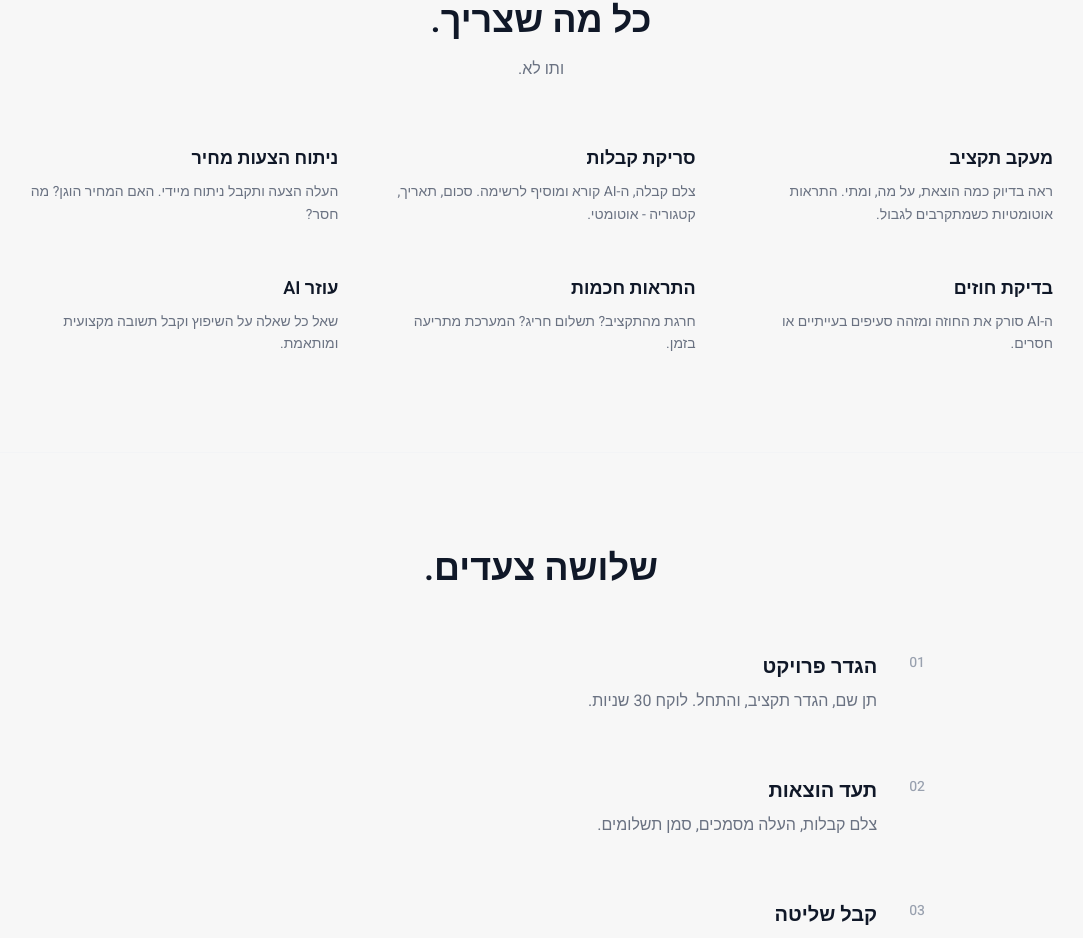
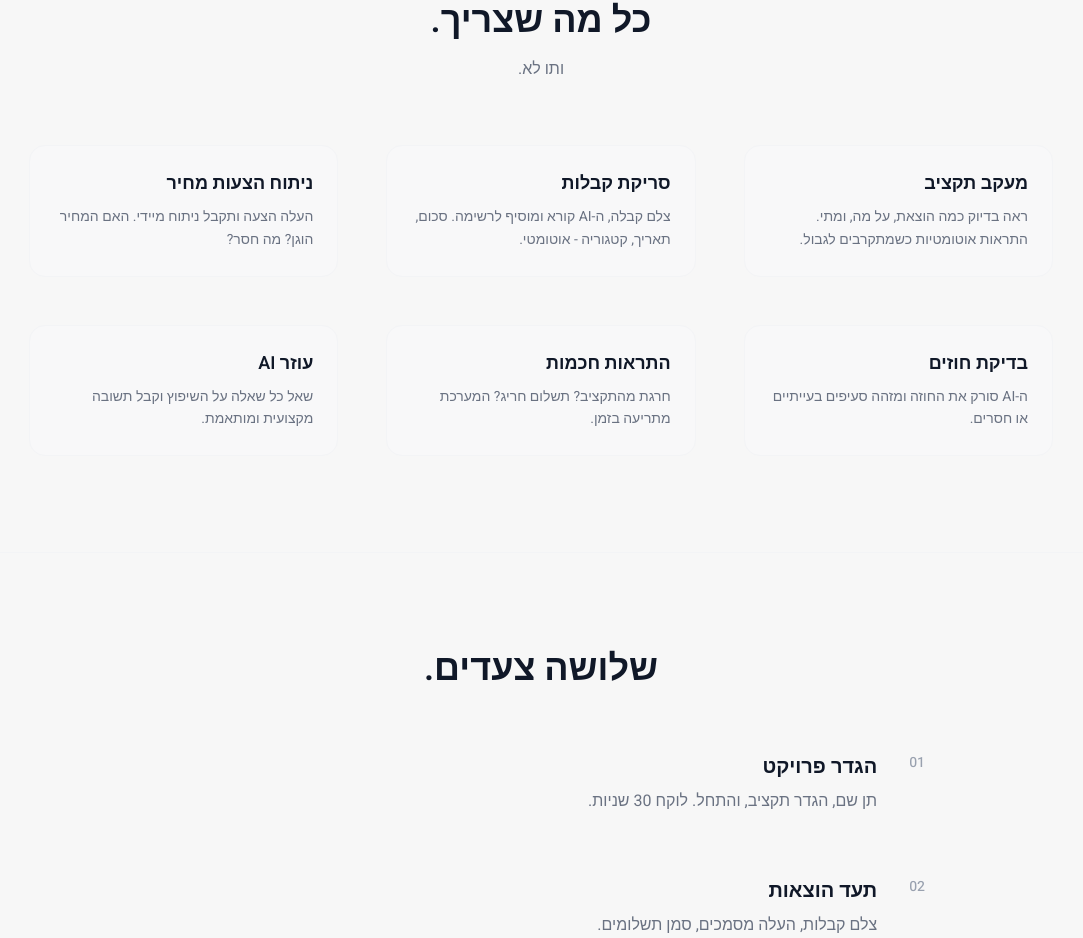
Before and after one commit to guyceza/shiputz-ai, a Next.js app: page / in a window 1280 px wide. Shown: the part 4285-5223 px from the top of the page, without its empty margins (99-1182 px from the left). Built offline with nearby package versions, Linux system fonts and the light colour scheme.

Commit message:
Add subtle card border to feature items

```diff
--- a/src/app/page.tsx
+++ b/src/app/page.tsx
@@ -712,8 +712,8 @@ export default function Home() {
 
 function Feature({ title, description }: { title: string; description: string }) {
   return (
-    <div className="group">
-      <h3 className="text-lg font-semibold mb-2 text-gray-900 group-hover:text-gray-600 transition-colors">{title}</h3>
+    <div className="group p-6 rounded-2xl border border-gray-100 bg-gray-50/50 hover:bg-gray-50 transition-colors">
+      <h3 className="text-lg font-semibold mb-2 text-gray-900">{title}</h3>
       <p className="text-gray-500 text-sm leading-relaxed">{description}</p>
     </div>
   );
```
